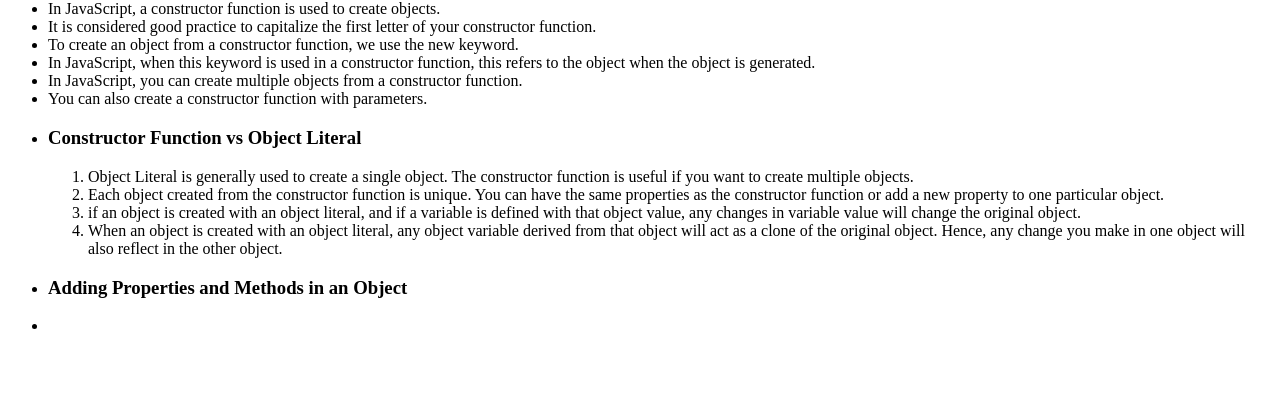
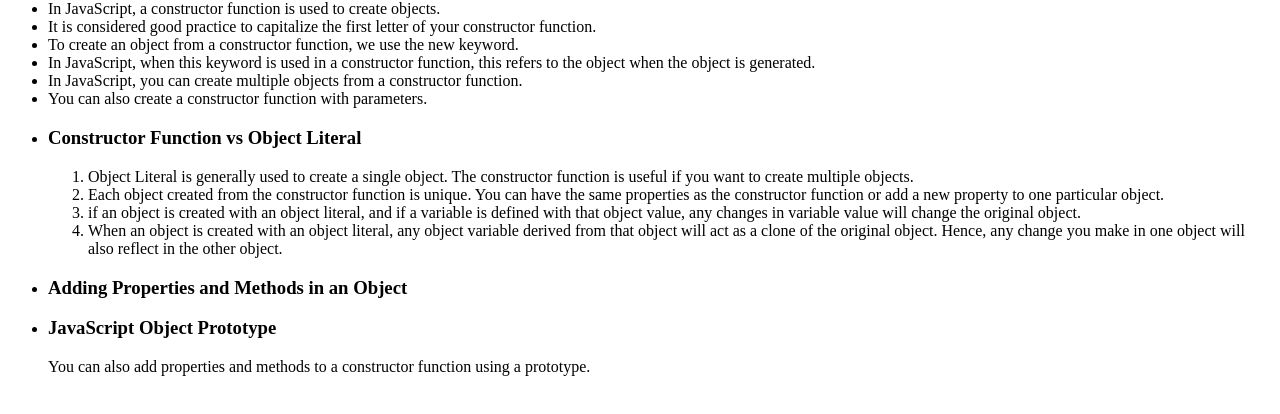
Before and after one commit to yugmani/constructor-js, a website: page index.html in a window 1280 px wide. Shown: the part 66-480 px from the top of the page. Drawn offline with Linux system fonts and the light colour scheme.

Commit message:
Adding properties and methods in constructor function : JavaScript Object Prototype

```diff
--- a/index.html
+++ b/index.html
@@ -44,6 +44,12 @@
       </ol>
     </li>
     <li><h3>Adding Properties and Methods in an Object</h3></li>
-    <li></li>
+    <li>
+      <h3>JavaScript Object Prototype</h3>
+      <p>
+        You can also add properties and methods to a constructor function using
+        a prototype.
+      </p>
+    </li>
   </ul>
 </div>
```
Also changed, not shown: index.js (+28 -3 lines).
